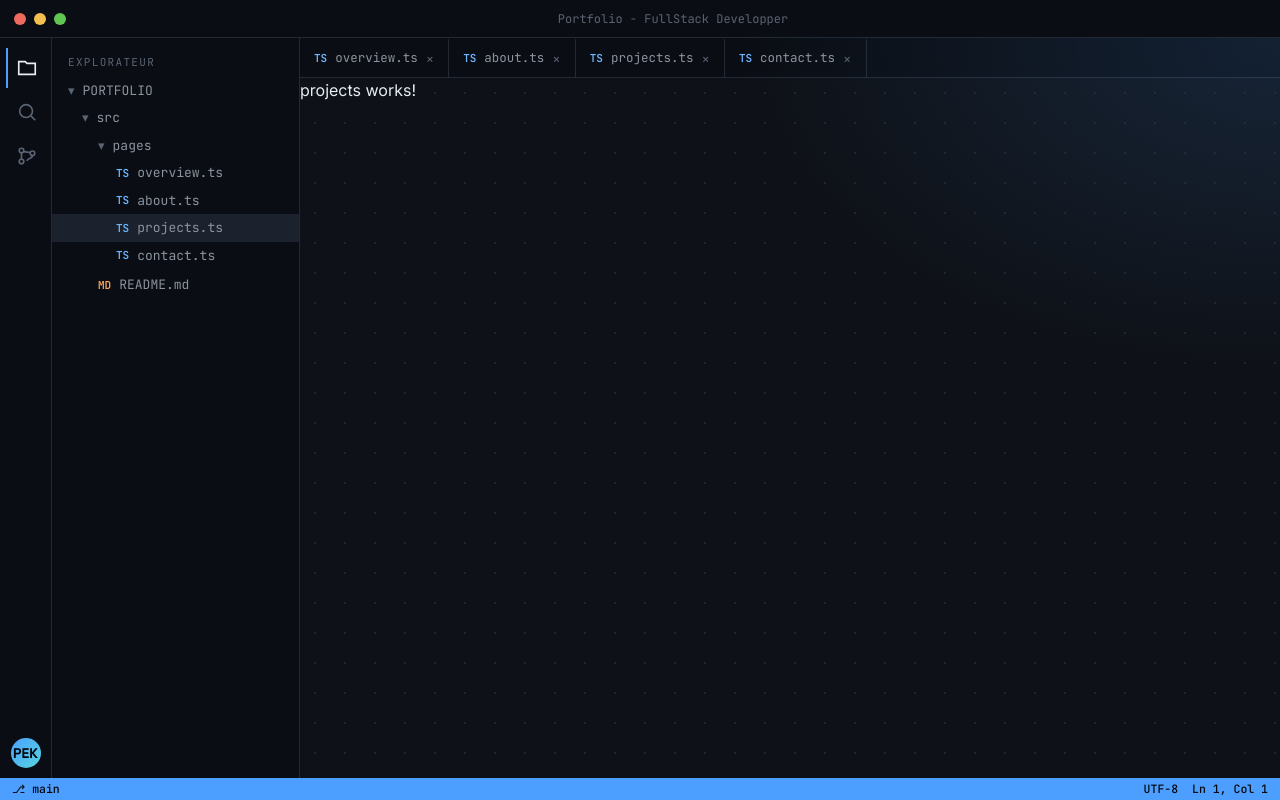
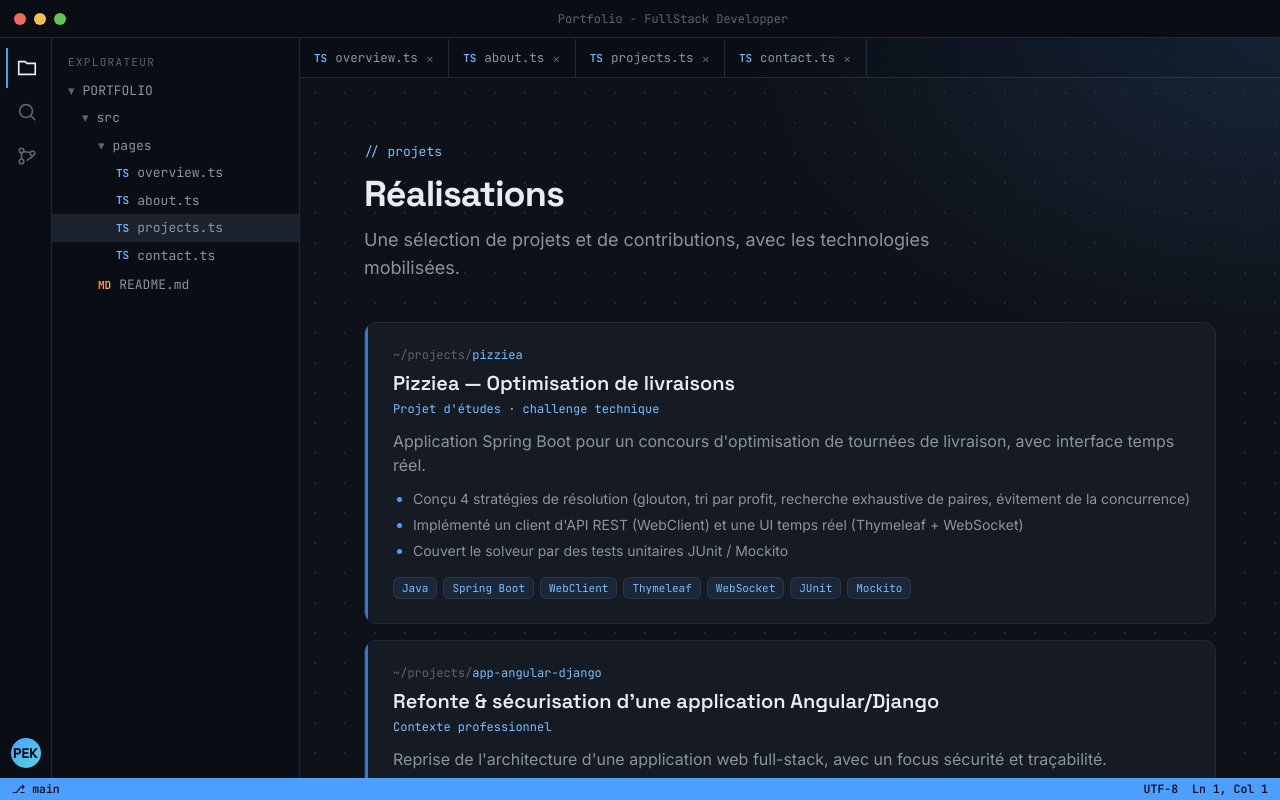
Before and after one commit to the-pek/my-portfolio, an Angular app: page /projects in a window 1280 px wide. Built offline with nearby package versions, Linux system fonts and the light colour scheme.

Commit message:
Initialisation de la page projet

```diff
--- a/src/app/Pages/projects/projects.html
+++ b/src/app/Pages/projects/projects.html
@@ -1 +1,44 @@
-<p>projects works!</p>
+<div class="mx-auto max-w-[1040px] px-6 py-12 sm:px-10 lg:px-16 lg:py-16">
+
+  <!-- En-tête -->
+  <header class="mb-10">
+    <p class="mb-3 font-mono text-[13px] text-accent2">// projets</p>
+    <h1 class="font-display text-3xl font-bold tracking-tight sm:text-4xl">Réalisations</h1>
+    <p class="mt-3 max-w-[58ch] text-lg text-muted">
+      Une sélection de projets et de contributions, avec les technologies mobilisées.
+    </p>
+  </header>
+
+  <!-- Liste des projets -->
+  <div class="flex flex-col gap-4">
+    @for (p of projects; track p.slug) {
+      <article class="relative overflow-hidden rounded-xl border border-edge bg-panel p-6 pl-7 transition hover:-translate-y-0.5 hover:border-edge2 hover:shadow-[0_22px_50px_-32px_rgba(77,159,255,0.5)]">
+        <span class="absolute inset-y-0 left-0 w-[3px] bg-accent opacity-70"></span>
+
+        <p class="font-mono text-xs text-faint">~/projects/<span class="text-accent2">{{ p.slug }}</span></p>
+        <h2 class="mt-1.5 font-display text-xl font-semibold text-ink">{{ p.title }}</h2>
+        <p class="mt-1 font-mono text-xs text-accent2">{{ p.context }}</p>
+        <p class="mt-3 text-muted">{{ p.description }}</p>
+
+        <ul class="mt-3 list-disc space-y-1.5 pl-5 text-sm text-muted marker:text-accent">
+          @for (pt of p.points; track pt) {
+            <li>{{ pt }}</li>
+          }
+        </ul>
+
+        <div class="mt-4 flex flex-wrap gap-1.5">
+          @for (s of p.stacks; track s) {
+            <span class="rounded-md border border-edge2 bg-accent/10 px-2 py-0.5 font-mono text-[11px] text-accent2">{{ s }}</span>
+          }
+        </div>
+
+        @if (p.link) {
+          <a [href]="p.link.url" target="_blank" rel="noopener"
+             class="mt-4 inline-block border-b border-accent font-mono text-sm text-accent2 transition hover:border-accent2">
+            {{ p.link.label }} ↗
+          </a>
+        }
+      </article>
+    }
+  </div>
+</div>
--- a/src/app/Pages/projects/projects.ts
+++ b/src/app/Pages/projects/projects.ts
@@ -1,9 +1,62 @@
-import { Component } from '@angular/core';
+import { ChangeDetectionStrategy, Component } from '@angular/core';
+
+interface Project {
+  slug: string;
+  title: string;
+  context: string;
+  description: string;
+  points: string[];
+  stacks: string[];
+  link?: { label: string; url: string };
+}
 
 @Component({
   selector: 'app-projects',
-  imports: [],
+  changeDetection: ChangeDetectionStrategy.OnPush,
   templateUrl: './projects.html',
-  styleUrl: './projects.css',
 })
-export class Projects {}
+
+export class Projects {
+  protected readonly projects: Project[] = [
+    {
+      slug: 'pizziea',
+      title: 'Pizziea — Optimisation de livraisons',
+      context: "Projet d'études · challenge technique",
+      description:
+        "Application Spring Boot pour un concours d'optimisation de tournées de livraison, avec interface temps réel.",
+      points: [
+        'Conçu 4 stratégies de résolution (glouton, tri par profit, recherche exhaustive de paires, évitement de la concurrence)',
+        "Implémenté un client d'API REST (WebClient) et une UI temps réel (Thymeleaf + WebSocket)",
+        'Couvert le solveur par des tests unitaires JUnit / Mockito',
+      ],
+      stacks: ['Java', 'Spring Boot', 'WebClient', 'Thymeleaf', 'WebSocket', 'JUnit', 'Mockito'],
+      // link: { label: 'Voir le code', url: 'https://github.com/ton-compte/pizziea' },
+    },
+    {
+      slug: 'app-angular-django',
+      title: "Refonte & sécurisation d'une application Angular/Django",
+      context: 'Contexte professionnel',
+      description:
+        "Reprise de l'architecture d'une application web full-stack, avec un focus sécurité et traçabilité.",
+      points: [
+        "Refondu l'architecture, améliorant la maintenabilité et la lisibilité du code",
+        "Conçu un contrôle d'accès par rôles (RBAC) selon les profils utilisateurs",
+        'Développé un module d\u2019audit assurant la traçabilité des opérations critiques',
+        'Participé aux revues de code et aux bonnes pratiques (Git/GitLab, Agile/Scrum)',
+      ],
+      stacks: ['Angular', 'TypeScript', 'Django', 'Python', 'PostgreSQL', 'Git/GitLab'],
+    },
+    {
+      slug: 'integration-api',
+      title: "Intégration & tests d'API partenaires",
+      context: 'Contexte professionnel',
+      description: "Validation et documentation de services d'API partenaires.",
+      points: [
+        "Réalisé des tests d'intégration sur des API partenaires avec Postman",
+        'Documenté les endpoints et les scénarios de test (maintenabilité, onboarding)',
+        'Analysé et proposé des évolutions fonctionnelles pour la plateforme',
+      ],
+      stacks: ['API REST', 'Postman', 'Python', 'Django', 'MySQL'],
+    },
+  ];
+}
```
Also changed, not shown: 1 other file (tests, documents, lock files or other folders).
